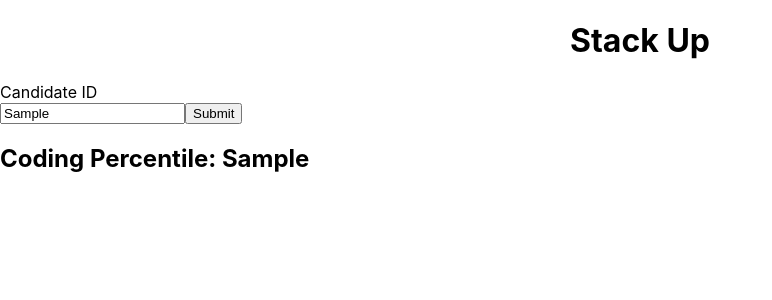
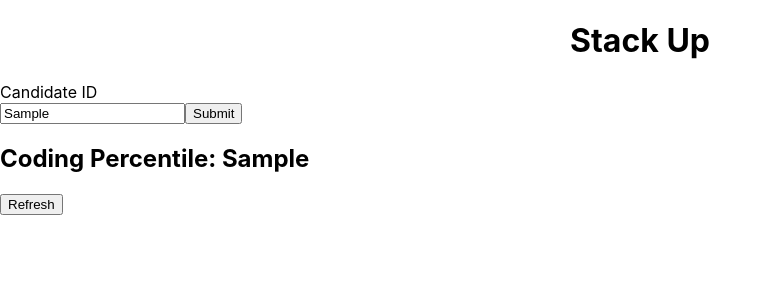
Before and after one commit to alangolm/stack-up, a React (Create React App) app: page / in a window 1280 px wide. Both pictures are taken after typing "Sample" into the empty fields and a click on the input "Submit". Shown: the top 300 px of the page, without its empty margins (0-772 px from the left). Built offline with nearby package versions, Linux system fonts and the light colour scheme; no server answers.

Commit message:
added changes to CandidateIdForm component

```diff
--- a/src/components/CandidateIdForm.js
+++ b/src/components/CandidateIdForm.js
@@ -8,22 +8,33 @@
 
   this.state = {
     candidate_id: '',
-    data: [],
+    scoreRecords: [],
+    companies: [],
     submitted: false
   }
 }
 
 componentDidMount() {
-  Papa.parse("https://s3.amazonaws.com/simple-fractal-recruiting/score-records.csv", {
+  Papa.parse('https://s3.amazonaws.com/simple-fractal-recruiting/score-records.csv', {
     download: true,
     header: true,
     dynamicTyping: true,
-    complete: function(results) {
-      console.log("Finished:", results.data);
-      // this.setState({
-      //   ...this.state.data,
-      //   data: results.data
-      // })
+    complete: (results) => {
+      // console.log("Finished:", results.data);
+      this.setState({
+        scoreRecords: results.data
+      })
+    }
+  })
+  Papa.parse('https://s3.amazonaws.com/simple-fractal-recruiting/companies.csv', {
+    download: true,
+    header: true,
+    dynamicTyping: true,
+    complete: (results) => {
+      // console.log("Finished:", results.data);
+      this.setState({
+        companies: results.data
+      })
     }
   })
 }
@@ -36,14 +47,22 @@
 
 handleSubmit = (e) => {
   e.preventDefault();
-  // return <BenchmarkData data={this.state.candidate_id} />
   this.setState({
     submitted: !this.state.submitted
   })
 }
 
+calculateCandidatePercentile(id) {
+  console.log(this.state.scoreRecords.find(el => this.state.candidate_id === el.candidate_id))
+}
+
+refreshPage() {
+  window.location.reload();
+}
+
 render() {
-  // console.log(this.state.data)
+  console.log("this is score records", this.state.scoreRecords)
+  // console.log("this is companies", this.state.companies)
   return (
     <div>
       <form onSubmit={this.handleSubmit}>
@@ -55,16 +74,19 @@
       </form>
 
       <div>
-        {this.state.submitted ? <h2>Coding Percentile: {this.state.candidate_id}</h2> : null}
+        {this.state.submitted ?
+          <div>
+            <h2>Coding Percentile: {this.state.candidate_id}</h2>
+            <button onClick={this.refreshPage}>
+              Refresh
+            </button>
+          </div>
+           : null}
       </div>
     </div>
   )
 }
 
-
-
-
-
 }
 
 export default CandidateIdForm;
```
